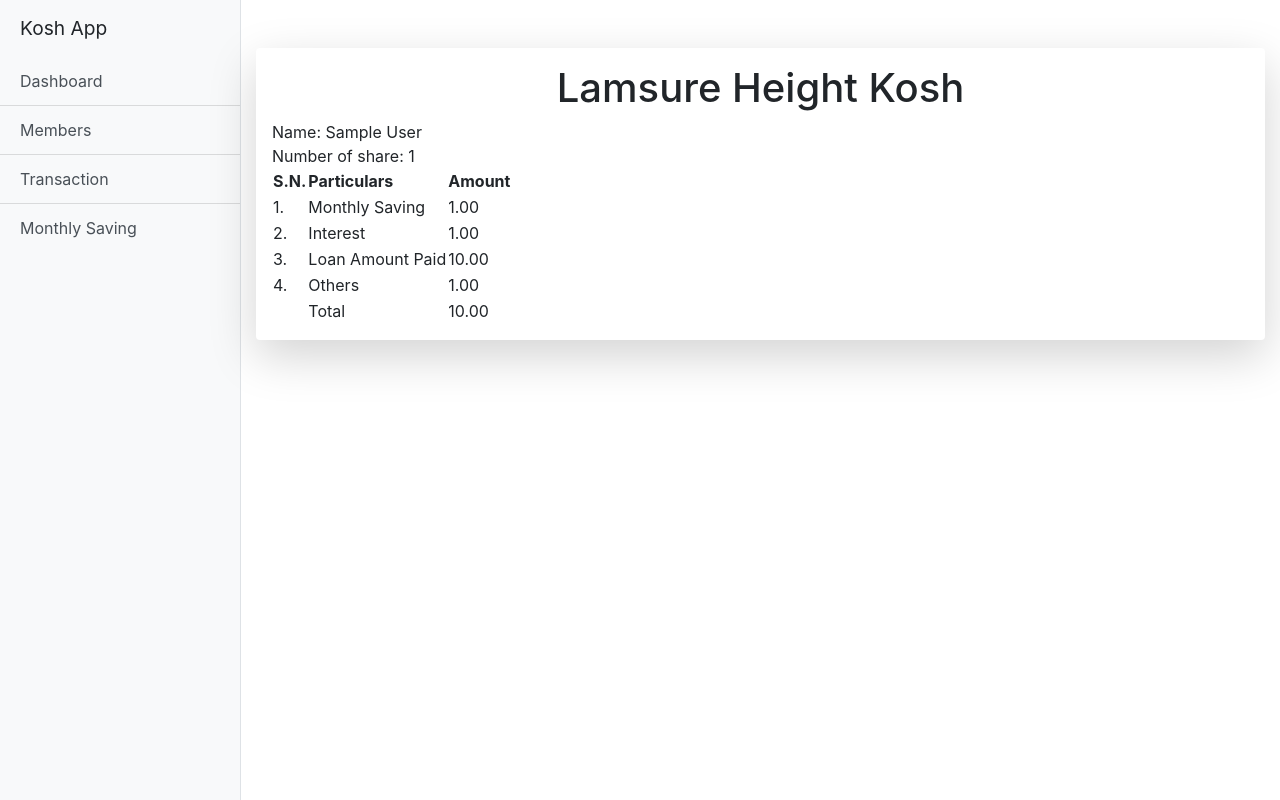
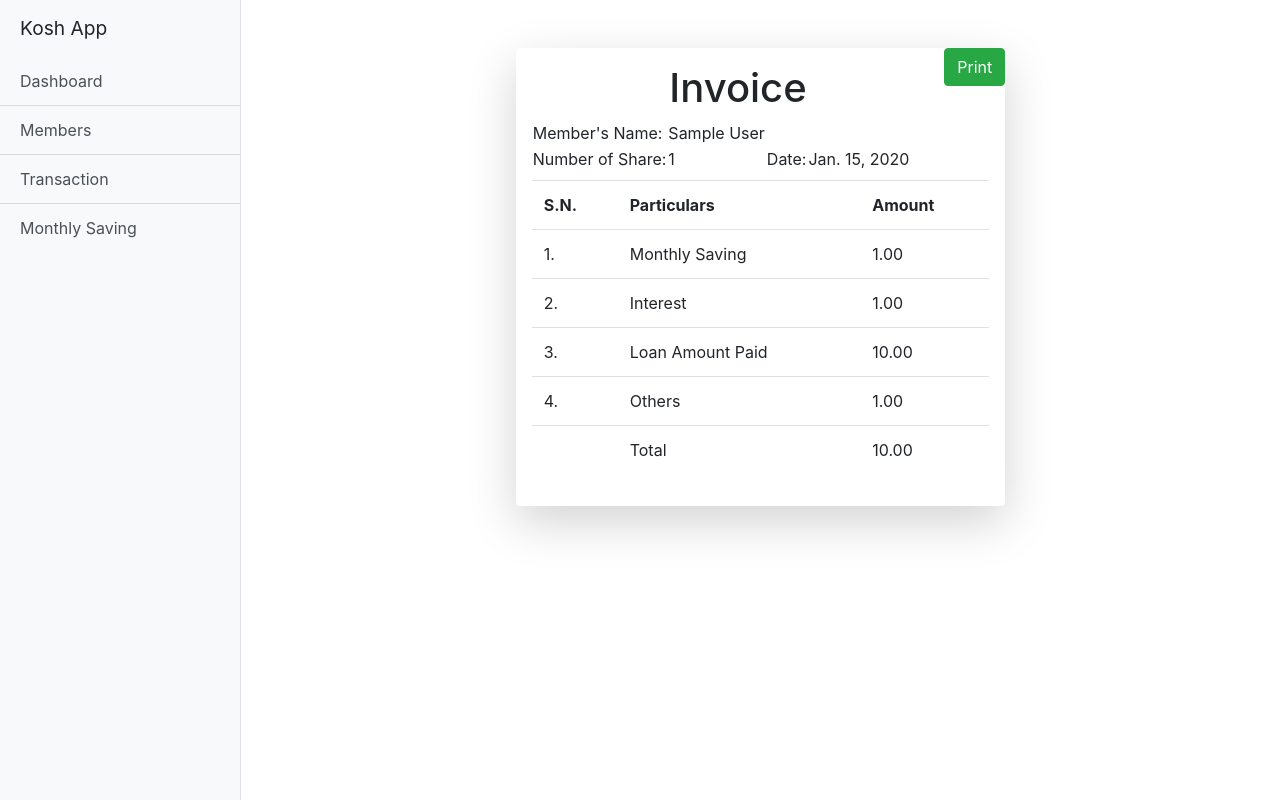
Before and after one commit to MuskanBartaula/kosh, a Django app: page /transactions/vouchers/1/ in a window 1280 px wide. Run offline with Django 3.2, Linux system fonts and the light colour scheme; tables that the repository leaves empty hold one stand-in row (values such as "Sample post"); some libraries are stand-ins or nearby versions.

Commit message:
Voucher added

```diff
--- a/src/transactions/templates/transactions/members_monthly_transaction.html
+++ b/src/transactions/templates/transactions/members_monthly_transaction.html
@@ -30,6 +30,7 @@
 						<th scope="col">Remaining Loan Amount</th>
 						<th scope="col">Additional Loan</th>
 						<th scope="col">Total Loan Amount</th>
+						<th scope="col">Voucher</th>
 					</tr>
 				</thead>
 				<tbody>
@@ -50,6 +51,7 @@
 								<td>{{ transaction.remaining_loan_amount }}</td>
 								<td>{{ transaction.additional_loan_amount }}</td>
 								<td>{{ transaction.total_loan_amount }}</td>
+								<td><a href="{% url 'transactions:vouchers' transaction.id %}">Print</a></td>
 							{% endif %}
 					{% endfor %}
 
--- a/src/transactions/templates/transactions/voucher.html
+++ b/src/transactions/templates/transactions/voucher.html
@@ -1,18 +1,32 @@
 {% extends 'base.html' %}
-{% block title %} Voucher {% endblock %}
+{% block title %} Voucher | {{ transaction.member.name }}{% endblock %}
 {% block content %}
 <div class="row">
-	<div class="col-12 mt-5">
-		<div class="shadow-lg p-3 mb-5 bg-white rounded">
+	<div class="col-6 mt-5 mx-auto">
+		<div class="float-right print-button">
+			<a href="" class="btn btn-success">Print</a>
+		</div>
+		<div class="shadow-lg p-3 mb-1 bg-white rounded">
 			<div class="voucher-title text-center">
-				<h1>Lamsure Height Kosh</h1>
+				<h1>Invoice</h1>
 			</div>
 			<div class="voucher-owner">
-				Name: {{ transaction.member }} <br>
-				Number of share: {{ transaction.member.number_of_share }}
+				<table class="mb-2">
+					<tr>
+						<td>Member's Name:</td>
+						<td> {{ transaction.member.name }} </td>
+					</tr>
+					<tr>
+						<td>Number of Share: </td>
+						<td> {{ transaction.member.number_of_share }} </td>
+						<td>Date:</td>
+						<td> {{ transaction.date }} </td>
+					</tr>
+				</table>
 			</div>
+			<!-- Voucher owner's Information ends here -->
 			<div class="voucher-detail">
-				<table>
+				<table class="table">
 					<tr>
 						<th>S.N.</th>
 						<th>Particulars</th>
@@ -45,7 +59,9 @@
 					</tr>
 				</table>
 			</div>
+			<!-- Voucher Detail ends here -->
 		</div>
+		<!-- shadow div ends here -->
 	</div>
 </div>
 {% endblock %}
```
